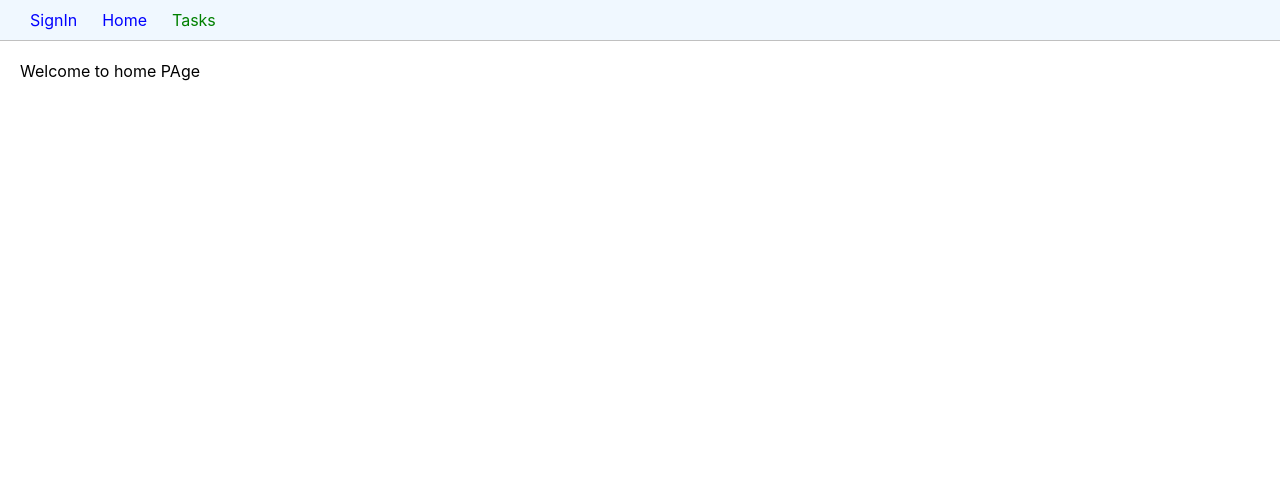
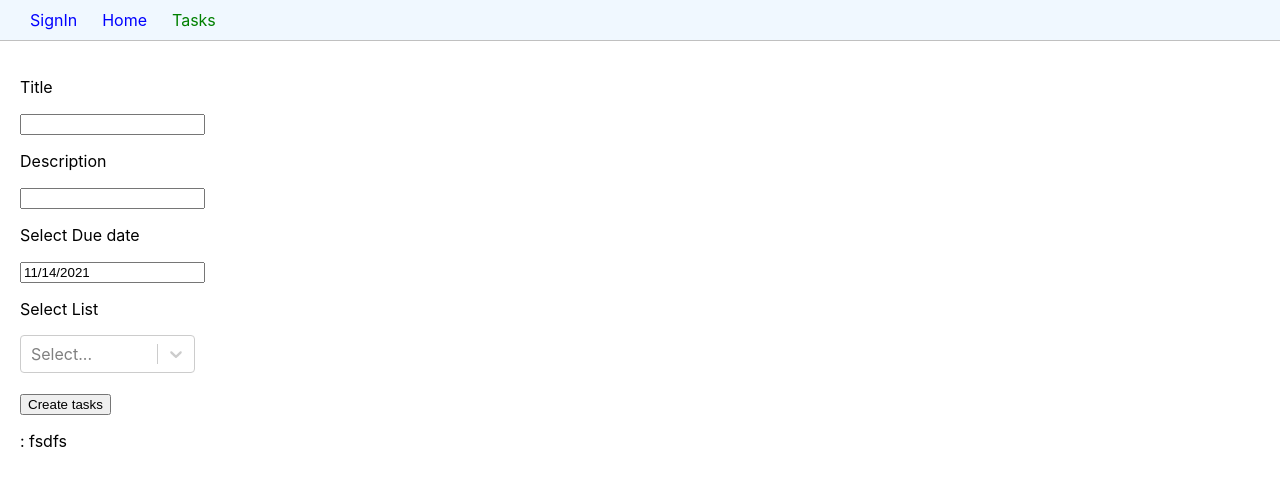
Before and after one commit to florinaveseli/react-node-app, a React (Create React App) app in the folder client/: page /tasks in a window 1280 px wide. Shown: the top 486 px of the page. Built offline with nearby package versions, Linux system fonts and the light colour scheme; no server answers; sample sign-in values are in the browser's storage.

Commit message:
added task page

```diff
--- a/client/package.json
+++ b/client/package.json
@@ -8,10 +8,12 @@
     "@testing-library/user-event": "^12.8.3",
     "axios": "^0.24.0",
     "react": "^17.0.2",
+    "react-datepicker": "^4.3.0",
     "react-dom": "^17.0.2",
     "react-router": "^6.0.2",
     "react-router-dom": "^6.0.2",
     "react-scripts": "4.0.3",
+    "react-select": "^5.2.1",
     "web-vitals": "^1.1.2"
   },
   "scripts": {
--- a/client/src/Tasks.js
+++ b/client/src/Tasks.js
@@ -1,10 +1,111 @@
-import React from "react";
+import React, {useEffect,useState} from "react";
+import {getToken} from "./Utils/SetToken";
+import DatePicker from "react-datepicker";
+import "react-datepicker/dist/react-datepicker.css";
+import Select from "react-select";
+import axios from "axios";
 
 
 const Tasks  =()=>{
+    const [title, setTitle] = useState('');
+    const [description, setDescription] = useState('');
+    const [startDate, setStartDate] = useState(new Date());
+    const[id,setId]= useState('');
+    const [list,setList]= useState([]);
+
+
+
+    useEffect(() => {
+        const config = {
+            method: 'get',
+            url: 'http://localhost:8000/api/user/tasks',
+            headers: {
+                'Authorization': `Bearer ${getToken()}`
+            }
+        };
+
+        axios(config).then(res=>{
+            console.log(res.data)
+
+
+        }).catch(e=>{
+            console.log(e)
+        })
+        const configList = {
+            method: 'get',
+            url: 'http://localhost:8000/api/user/lists',
+            headers: {
+                'Authorization': `Bearer ${getToken()}`
+            }
+        };
+        axios(configList).then(res=>{
+                const data = res.data;
+                const options = data.map(d => ({"value" : d._id, "label" : d.name}))
+                setList(options);
+            })
+            .catch(e=>{
+
+            })
+
+    }, []);
+
+    const createTask =(e)=>{
+        e.preventDefault();
+        const data ={
+            "title": title,
+            "description": description,
+            "due_date":startDate,
+            "list_id": id
+        };
+
+
+        console.log(data,"data")
+
+        var config = {
+            method: 'post',
+            url: 'http://localhost:8000/api/user/add-task',
+            headers: {
+                'Authorization': `Bearer ${getToken()}`
+            },
+            data
+        };
+
+
+        axios(config).then(data=>{
+            window.location.reload(false);
+
+        }).catch(e=>{
+            console.log(e,"eee")
+        })
+    }
+
+    const handleChange =(e) =>{
+        setId(e.value);
+
+    }
     return(
         <div>
-            Welcome to home PAge
+            <div>
+              <p>Title</p>
+            <input type="text" value={title}  onChange={e=>{setTitle(e.target.value)}}/>
+            </div>
+            <div>
+                <p>Description</p>
+            <input type="text" value={description}  onChange={e=>{setDescription(e.target.value)}}/>
+            </div>
+            <div>
+                <p>Select Due date</p>
+            <DatePicker selected={startDate} onChange={(date) => setStartDate(date)} />
+            </div>
+            <div style={{width: '175px'}}>
+                <p>Select List</p>
+            <Select options={list} onChange={handleChange} />
+            </div>
+            <br/>
+            <div>
+                <input type="button" value="Create tasks" onClick={createTask}/>
+            </div>
+            <p>{id} : fsdfs</p>
         </div>
     )
 }
```
Also changed, not shown: 1 other file (tests, documents, lock files or other folders).
